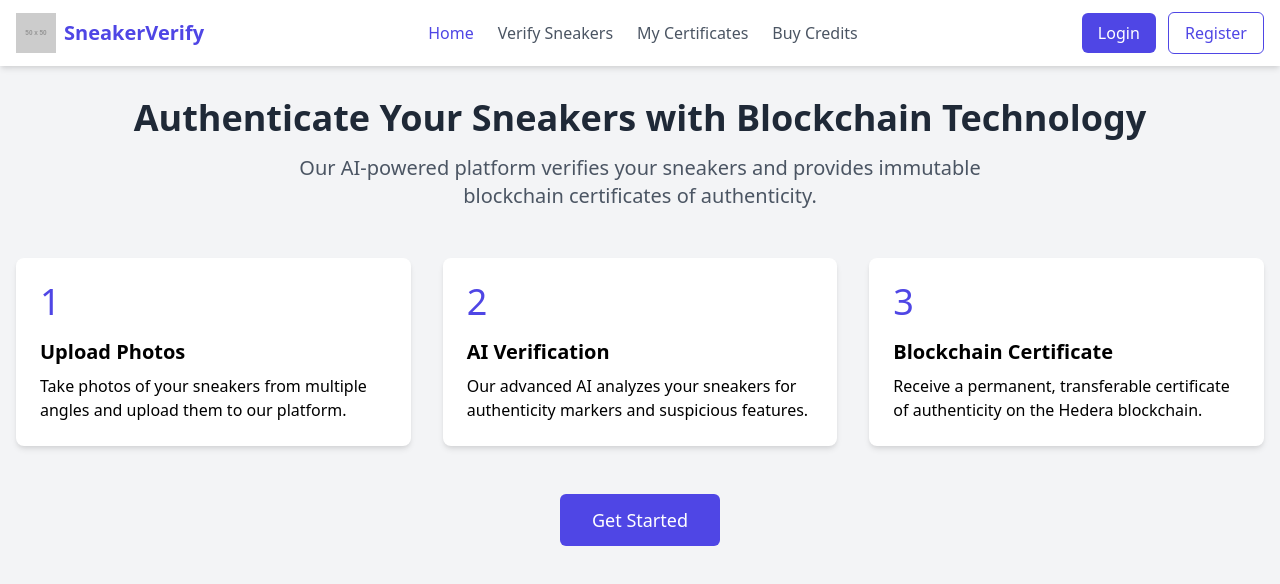
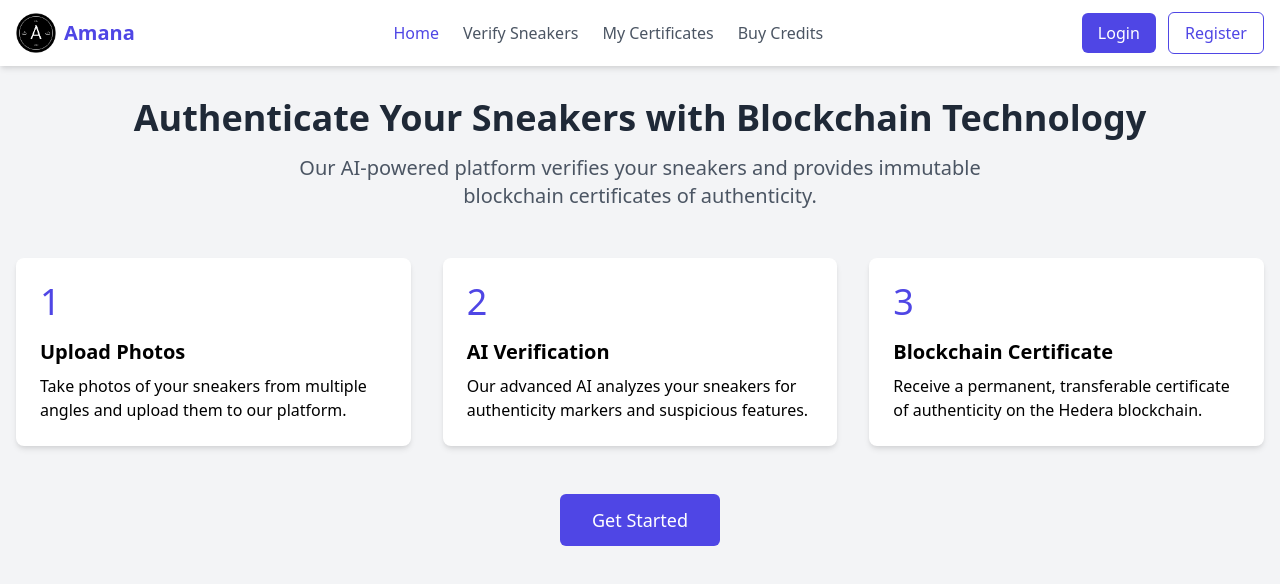
Before and after one commit to Ivy-NW/sneakers, a plain HTML site: page index.html in a window 1280 px wide. Drawn offline with nearby package versions, Linux system fonts and the light colour scheme; placeholder pictures from the web are drawn by us.

Commit message:
initial function done, hedera yet and ui to implemented

```diff
--- a/index.html
+++ b/index.html
@@ -3,7 +3,8 @@
 <head>
     <meta charset="UTF-8">
     <meta name="viewport" content="width=device-width, initial-scale=1.0">
-    <title>SneakerVerify - Blockchain Authentication</title>
+    <title>Amana - AI Blockchain Authentication</title>
+    <link rel="shortcut icon" href="./images/logo.png" type="image/svg+xml">
     <link href="https://cdn.jsdelivr.net/npm/tailwindcss@2.2.19/dist/tailwind.min.css" rel="stylesheet">
     <link rel="stylesheet" href="css/style.css">
 </head>
@@ -12,8 +13,8 @@
     <nav class="bg-white shadow-md">
         <div class="container mx-auto px-4 py-3 flex justify-between items-center">
             <div class="flex items-center">
-                <img src="https://via.placeholder.com/50" alt="SneakerVerify Logo" class="h-10">
-                <span class="ml-2 text-xl font-bold text-indigo-600">SneakerVerify</span>
+                <img src="./images/logo.png" alt="Amana" class="h-10">
+                <span class="ml-2 text-xl font-bold text-indigo-600">Amana</span>
             </div>
             <div class="hidden md:flex space-x-6">
                 <a href="#" class="nav-link active" data-page="home">Home</a>
```
Also changed, not shown: images/logo.png (added).
